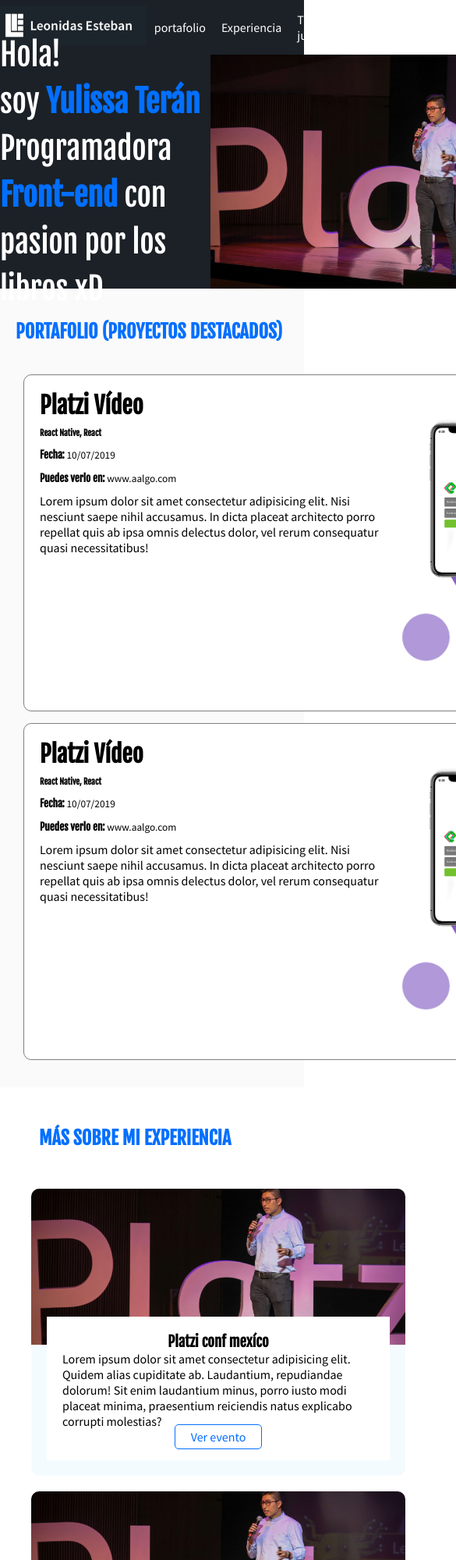
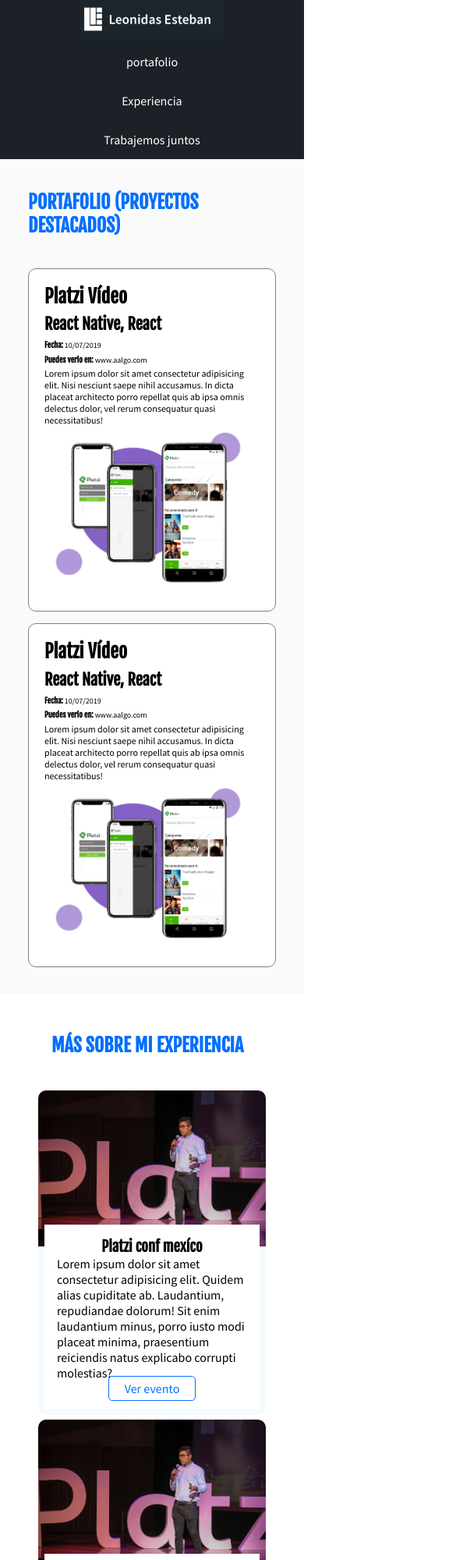
Before and after one commit to yulissateran/desarrollo-web, a plain HTML site: page index.html in a window 390 px wide. Shown: the top 2000 px of the page at 78% size, 585 px wide, since content can reach past the window. Drawn offline with Linux system fonts and the light colour scheme.

Commit message:
agrega medidas relativas a secciones, imagenes y tamaños de fuentes

```diff
--- a/index.html
+++ b/index.html
@@ -26,15 +26,13 @@
   </header>
 
   <main class="main">
-    <section class="hero">
+    <!-- <section class="hero">
       <div class="container">
-        <h1>Hola! <br> soy <strong>Yulissa Terán </strong> <br> Programadora <strong>Front-end </strong> con pasion por
-          los
-          libros xD </h1>
+        <h1>Hola! <br> soy <strong>Leonidas Esteban</strong> <br> Desarrollador Javascript  con pasion por la <strong>enseñanza</strong></h1>
         <img class="hero-image" src="./images/platzi-conf.jpg" width="500" height="300" alt="">
       </div>
-    </section>
-    <section id="portfolio" class="portfolio">
+    </section> -->
+ <section id="portfolio" class="portfolio">
       <div class="container">
         <h2>Portafolio (proyectos destacados)</h2>
         <article class="proyect">
@@ -69,7 +67,6 @@
         </article>
       </div>
     </section>
-
 
     <section id="events" class="events">
       <div class="container">
@@ -164,7 +161,7 @@
         </p>
       </div>
       <div>
-        <p>Diseñado con <\3 por .. <a href="https"></a>
+        <p>Diseñado con 💚 por <a href="https">@thespianarte</a>
         </p>
       </div>
     </div>
--- a/styles.css
+++ b/styles.css
@@ -10,13 +10,16 @@
 }
 .container {
  /* border: 1px solid red; */
- width: 1000px;
+ max-width: 1000px;
+ /* width: 100%;*/
+ flex: 1;
  margin: 0 auto;
  display: inherit;
  justify-content: inherit;
  align-items: inherit;
  height: inherit;
  flex-wrap: inherit;
+ padding: 0 1em;
 }
 .header {
   background-color: #1b2127;
@@ -24,6 +27,7 @@
   align-items: center;
   justify-content: space-between;
   height: 70px;
+  flex-wrap: wrap;
 }
 
 ol, li {
@@ -91,6 +95,7 @@
   display: flex;
   align-items: center;
   justify-content: space-between;
+  flex-wrap: wrap;
 }
 .hero-image {
   object-fit: cover;
@@ -101,23 +106,29 @@
 }
 
 
+.event-imageContainer {
+  width: 100%;
+}
 
 .proyect-details,
-.proyect-imageContainer,
-.event-imageContainer {
-  width: 500px;
+.proyect-imageContainer {
+  width: 50%;
+}
+.proyect-imageContainer img {
+  max-width: 100%;
 }
 
 .proyect {
   border: 1px solid gray;
   border-radius: 10px;
-  margin: 10px;
+  /* margin: 10px; */
   margin-bottom: 15px;
   padding: 20px;
   background: white;
   display: flex;
   align-content: center;
   justify-content: space-between;
+  flex-wrap: wrap;
 }
 
 .proyect-title {
@@ -139,6 +150,7 @@
  display: flex;
  align-items: center;
  justify-content: space-between;
+ flex-wrap: wrap;
 }
 
 .footer img {
@@ -157,8 +169,8 @@
   margin-left: 20px;
 }
 .event {
-  margin: 10px;
-  width: 480px;
+  margin: 1%;
+  width: 48%;
   border-radius: 10px;
   flex-shrink: 0;
   overflow: hidden;
@@ -167,6 +179,8 @@
 .event img {
  width: 480px;
  height: 200px;
+
+ /* height: 100%; */
  object-fit: cover;
 }
 
@@ -197,6 +211,7 @@
   display: flex;
   align-items: center;
   justify-content: space-between;
+  flex-wrap: wrap;
 }
 
 
@@ -254,7 +269,99 @@
 }
 
 
+@media screen and (max-width: 767px) {
 
+  .header {
+    display: block;
+    height: auto;
+  }
+
+  .header ol {
+    display: initial;
+  }
+
+  .header ol li {
+    height: 50px;
+  }
+  .header  a {
+    justify-content: center;
+  }
+
+  .logo {
+    text-align: center;
+  }
+
+ .proyect {
+   display: block;
+ }
+ .proyect-imageContainer,
+ .proyect-details {
+   width: auto;
+ }
+
+ .proyect-imageContainer {
+   text-align: center;
+ }
+
+ .proyect-title {
+  font-size:  2em;
+  margin-bottom: .3em;
+ }
+.proyect-course, .proyect-date, .proyect-url {
+  margin: .3em 0;
+}
+ .proyect-course {
+  font-size:  1.7em;
+ }
+ .proyect-url {
+  font-size:  1em;
+ }
+ .proyect-date {
+  font-size:  1em;
+ }
+
+ .proyect-description {
+    font-size:  1em;
+ }
+ .event {
+   width: auto;
+   flex-shrink: initial;
+ }
+
+ .event img {
+   width: 100%;
+ }
+
+}
+
+@media screen and (max-width: 480px) {
+  .proyect-details {
+    font-size: 12px;
+  }
+
+  .event-detail {
+    margin: -2em .5em .5em;
+    padding: 1em;
+  }
+
+  .contact {
+    height: auto;
+    padding: 1.5em 0;
+    text-align: center;
+    display: block;
+  }
+  .form-email button {
+    margin: 1em auto;
+  }
+
+  .form-email h3 {
+    margin-top: 0;
+  }
+  .footer {
+    display: block;
+    text-align: center;
+  }
+}
 /*
 reglas // el selector + la declaracoion
 selectores// etiqueta-clase-id-etc
@@ -453,11 +560,25 @@
 VERTICAL-ALIGN
 object-fit: cover;
 line-height
+
+
 position
 
 Posicionamiento:
+satic: defecto
 
+con cualquiera que no sea static se desbloquean dos conjuntos de
+propiedades:
+z-index --> sirve para sobreponer nuestro elemento
+top right bottom left -- >
+sirven para mover nuestro elemento con coordenadas
+pueden ser negativo
+left : -10px
+relativo, absoluto, fijo, static.
 
-
+Flex:
+-flex
+-flex-shrink
+-
 
 */
```
